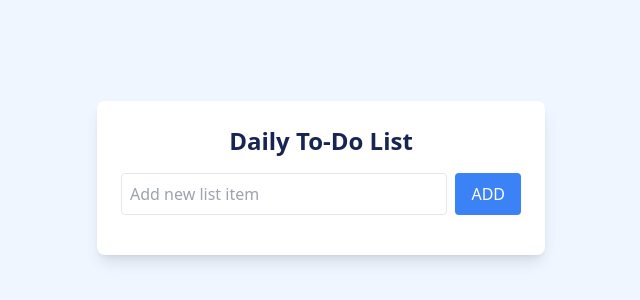
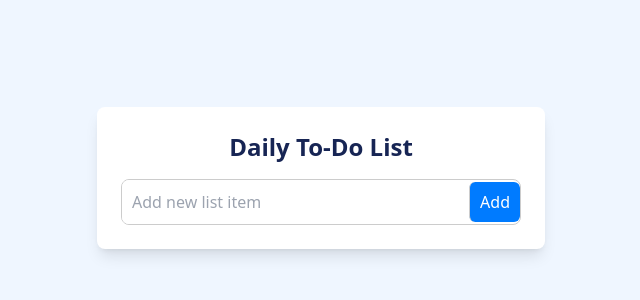
Before and after one commit to salahaKA/todolist_app, a React (Create React App) app: page / in a window 1280 px wide. Shown: the part 222-522 px from the top of the page, without its empty margins (319-959 px from the left). Built offline with nearby package versions, Linux system fonts and the light colour scheme.

Commit message:
ip container cmmt

```diff
--- a/src/App.css
+++ b/src/App.css
@@ -44,3 +44,37 @@
     border-width: 0 2px 2px 0; /* Checkmark shape */
     transform: rotate(45deg); /* Rotate to create checkmark */
   }
+
+
+  /* Input container style */
+
+  .input-container {
+    display: flex;
+    align-items: center;
+    border: 1px solid #ccc;
+    border-radius: 8px;
+    overflow: hidden;
+  }
+
+  .task-input {
+    flex: 1;
+    border: none;
+    padding: 10px;
+    outline: none;
+  }
+
+  .add-button {
+    padding: 8px 10px;
+    background-color: #007bff;
+    color: #fff;
+    border: none;
+    cursor: pointer;
+    /* font-weight: bold; */
+    border-left: 1px solid #ccc;
+    transition: background-color 0.3s;
+    border-radius: 6px;
+  }
+
+  .add-button:hover {
+    background-color: #0056b3;
+  }
--- a/src/App.js
+++ b/src/App.js
@@ -1,5 +1,5 @@
 import React, { useState } from "react";
-import './App.css';
+import "./App.css";
 
 function App() {
   const [tasks, setTasks] = useState([]); //State hold list of task
@@ -46,27 +46,21 @@ function App() {
           Daily To-Do List
         </h1>
 
-        <div className="flex gap-2 mb-4">
+        <div className="input-container">
           <input
             type="text"
             placeholder="Add new list item"
             value={newTask}
-            onChange={(e) => setNewTask(e.target.value)} //update input state
-            className="border p-2 rounded w-full"
-          ></input>
-
-          <button
-            onClick={addTask} // Add task
-            className="bg-blue-500 text-white px-4 py-2 rounded hover:bg-blue-600"
-          >
-            ADD
+            onChange={(e) => setNewTask(e.target.value)}
+            className="task-input"
+          />
+          <button onClick={addTask} className="add-button">
+            Add
           </button>
         </div>
 
         <ul className="space-y-2">
           {tasks.map((task, index) => (
-
-
             // Adding external css for checkbox
             <li
               key={index}
@@ -86,36 +80,17 @@ function App() {
                 {task.text}
               </span>
             </li>
-
           ))}
         </ul>
-
 
         {tasks.length > 0 && (
           <div className="flex justify-between items-center mt-4 text-gray-400 text-sm">
             <p>{tasks.length} items</p>
-            <button
-              onClick={clearTasks}
-              className="hover:underline"
-            >
+            <button onClick={clearTasks} className="hover:underline">
               Clear All
             </button>
           </div>
         )}
-
-        {/* {tasks.length > 0 && (
-          <button
-            onClick={clearTasks}
-            className="text-sm text-red-500 mt-4 hover:underline"
-          >
-            Clear All
-          </button>
-        )}
-
-        <div className="mt-4 text-center">
-          <p>Total Tasks: {tasks.length}</p>{" "}
-
-        </div> */}
       </div>
     </div>
   );
```
